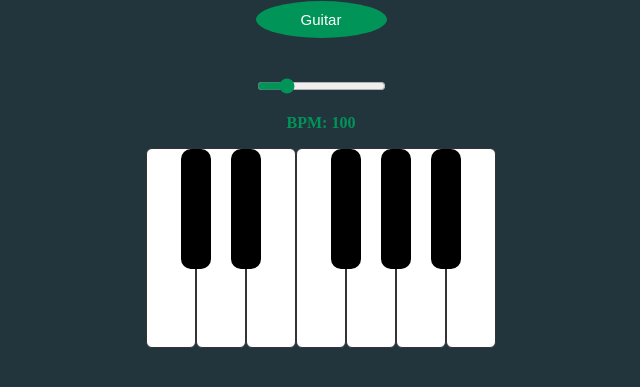
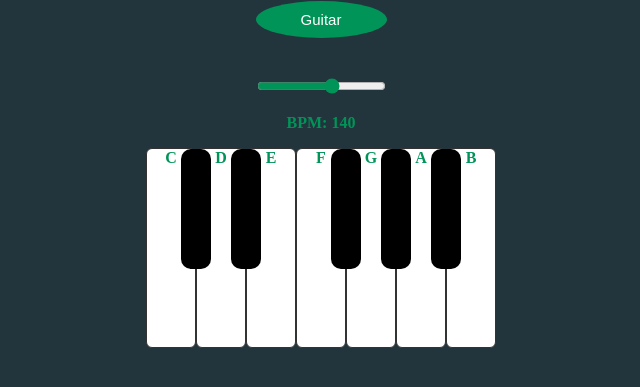
Before and after one commit to adhamelgindy/melgen, a Next.js app: page /home in a window 1280 px wide. Shown: the part 383-770 px from the top of the page, without its empty margins (319-959 px from the left). Built offline with nearby package versions, Linux system fonts and the light colour scheme.

Commit message:
refactor: :recycle: dropdown components

```diff
--- a/src/components/keyboard.js
+++ b/src/components/keyboard.js
@@ -11,7 +11,7 @@
     const keys = document.querySelectorAll('.key');
     keys.forEach((key) => {
       const note = key.dataset.note;
-      console.log('notesString', notesString);
+      // console.log('notesString', notesString);
       if (notesString.includes(note)) {
         key.classList.add('active');
       } else {
@@ -23,18 +23,18 @@
   return (
     <div>
       <div className="piano">
-        <div data-note="C" className="key white"></div>
+        <div data-note="C" className="key white">C</div>
         <div data-note="C#" className="key black"></div>
-        <div data-note="D" className="key white"></div>
+        <div data-note="D" className="key white">D</div>
         <div data-note="D#" className="key black"></div>
-        <div data-note="E" className="key white"></div>
-        <div data-note="F" className="key white"></div>
+        <div data-note="E" className="key white">E</div>
+        <div data-note="F" className="key white">F</div>
         <div data-note="F#" className="key black"></div>
-        <div data-note="G" className="key white"></div>
+        <div data-note="G" className="key white">G</div>
         <div data-note="G#" className="key black"></div>
-        <div data-note="A" className="key white"></div>
+        <div data-note="A" className="key white">A</div>
         <div data-note="A#" className="key black"></div>
-        <div data-note="B" className="key white"></div>
+        <div data-note="B" className="key white">B</div>
       </div>
     </div>
   );
--- /dev/null
+++ b/src/components/scale.js
@@ -0,0 +1,29 @@
+import { useState} from 'react';
+
+export default function Scale() {
+    const [selectedScale, setSelectedScale] = useState(4);
+
+    function chooseScale(event) {
+        setSelectedScale(event.target.value);
+    }
+
+  return (
+    <div class="parameters">
+        <div class="dropdown">
+        <select  id="number-dropdown" value={selectedScale} onChange={chooseScale}>
+         <option value="0">Happy</option>
+         <option value="1">Country</option>
+         <option value="2">Sad</option>
+         <option value="3">Rock</option>
+         <option value="4">Jazz</option>
+         <option value="5">Natural</option>
+         <option value="6">Funky</option>
+         <option value="7">Spanish</option>
+         <option value="8">Dreamy</option>
+         <option value="9">Blues</option>
+         <option value="10">Dark</option>
+        </select>
+        </div>
+      </div>
+  );
+}
--- a/src/pages/home.js
+++ b/src/pages/home.js
@@ -14,7 +14,9 @@
     Piano
 } from '../icons/piano';
 import * as Tone from 'tone';
-import Keyboard from '../components/keyboard'
+import Keyboard from '../components/keyboard';
+import Scale from '../components/scale';
+import Octave from '../components/scale';
 import {
     Sampler
 } from "tone";
@@ -24,7 +26,7 @@
     const [midiNotes, setMidiNotes] = useState([]);
     const [selectedScale, setSelectedScale] = useState(4);
     const [numNotes, setNumNotes] = useState(8);
-    const [bpm, setBpm] = useState(200);
+    const [bpm, setBpm] = useState(280);
     const [octave, setOctave] = useState(4);
     const [instrument, setInstrument] = useState("Guitar");
     const [isChecked, setIsChecked] = useState(false);
@@ -343,19 +345,20 @@
 
 
     function generateMelody() {
+
         // Check if the melody array is already at the desired length
         if (melody.length === numNotes) {
-            // If it is, remove all elements from the array to reset it
+            // reset
             melody.splice(0, melody.length);
         }
-        // Loop through numNotes times to generate a new melody
+
         for (let i = 0; i < numNotes; i++) {
-            // Choose a random integer between 0 and the length of the selected scale array
+            // Random integer between 0 and the length of array
             randomNumber = Math.floor(Math.random() * scale[selectedScale]?.length)
-            // Add the selected note from the scale to the melody array
+            // Add Scale
             note = root + scale[selectedScale][randomNumber];
             melody.push(note);
-            // Add repeating patterns if numNotes is bigger than 4
+
             if (numNotes > 5 && melody.length < numNotes) {
                 // Repeat the last 2 or 4 notes with a probability of 30%
                 if (i > 1 && Math.random() < 0.3 && melody.length < numNotes) {
@@ -374,21 +377,17 @@
                 }
             }
         }
-        // Truncate the melody array if it has more than numNotes elements
         if (melody.length > numNotes) {
             melody.splice(numNotes, melody.length - numNotes);
         }
         setMidiNotes(melody);
         translateNotes(melody);
-        // Log the generated melody to the console
-        console.log(melody);
     }
 
     const handleScaleChange = (event) => {
-        console.log('event.target.value', event.target.value);
-        setNumNotes(event.target.value);
-        console.log('numNotes', numNotes);
-         generateMelody();
+        const _numNotes = event.target.value
+        setNumNotes(_numNotes);
+        // generateMelody();
     };
 
     const handleOctaveChange = (event) => {
@@ -403,6 +402,10 @@
         setIsChecked(event.target.checked);
       };
 
+    //   const handleOctaveChangee = (selectedOctave) => {
+    //     // Do something with the selected octave value
+    //     console.log('Selected octave:', selectedOctave);
+    //   }
 
   return (
     <div class="melody">
@@ -416,23 +419,8 @@
       />
      <div >
       <br/>
-      <div class="parameters">
-        <div class="dropdown">
-        <select  id="number-dropdown" value={selectedScale} onChange={chooseScale}>
-         <option value="0">Happy</option>
-         <option value="1">Country</option>
-         <option value="2">Sad</option>
-         <option value="3">Rock</option>
-         <option value="4">Jazz</option>
-         <option value="5">Natural</option>
-         <option value="6">Funky</option>
-         <option value="7">Spanish</option>
-         <option value="8">Dreamy</option>
-         <option value="9">Blues</option>
-         <option value="10">Dark</option>
-        </select>
-        </div>
-      </div>
+      <Scale />
+      {/* <Octave onChange={handleOctaveChangee} /> */}
       <div class="parameters">
         <div class="dropdown">
         <select  id="number-dropdown" value={octave} onChange={handleOctaveChange}>
@@ -464,9 +452,6 @@
         <div className="piano-dropdown" >
       </div>
         <select  id="number-dropdown" value={instrument} onChange={handleInstrumentChange}>
-
-
-
         <option value="Electric">Electric</option>
          <option value="Flute">Flute</option>
          <option value="Guitar">Guitar</option>
@@ -484,7 +469,6 @@
       {/* <button onClick={() => playMelody()}></button> */}
       <button className="playButton" hidden={midiNotes.length === 0} onClick={() => playNotes(midiNotes)}><Play/></button>
       {/* playNotes(["B" ,"C" ,"D", "E", "F" ,"G" ,"A"])} */}
-
   <div>
       <input
         type="range"
--- a/src/styles/globals.css
+++ b/src/styles/globals.css
@@ -119,6 +119,8 @@
 
 .white.active {
   background-color: #009458;
+  opacity: 85%;
+  color: white;
 }
 
 .black {
@@ -132,5 +134,5 @@
 }
 
 .black.active {
-  background-color: #009458;
+  background-color: #14a36a;
 }
```
Also changed, not shown: src/components/octave.js (added, +51 -0 lines).
